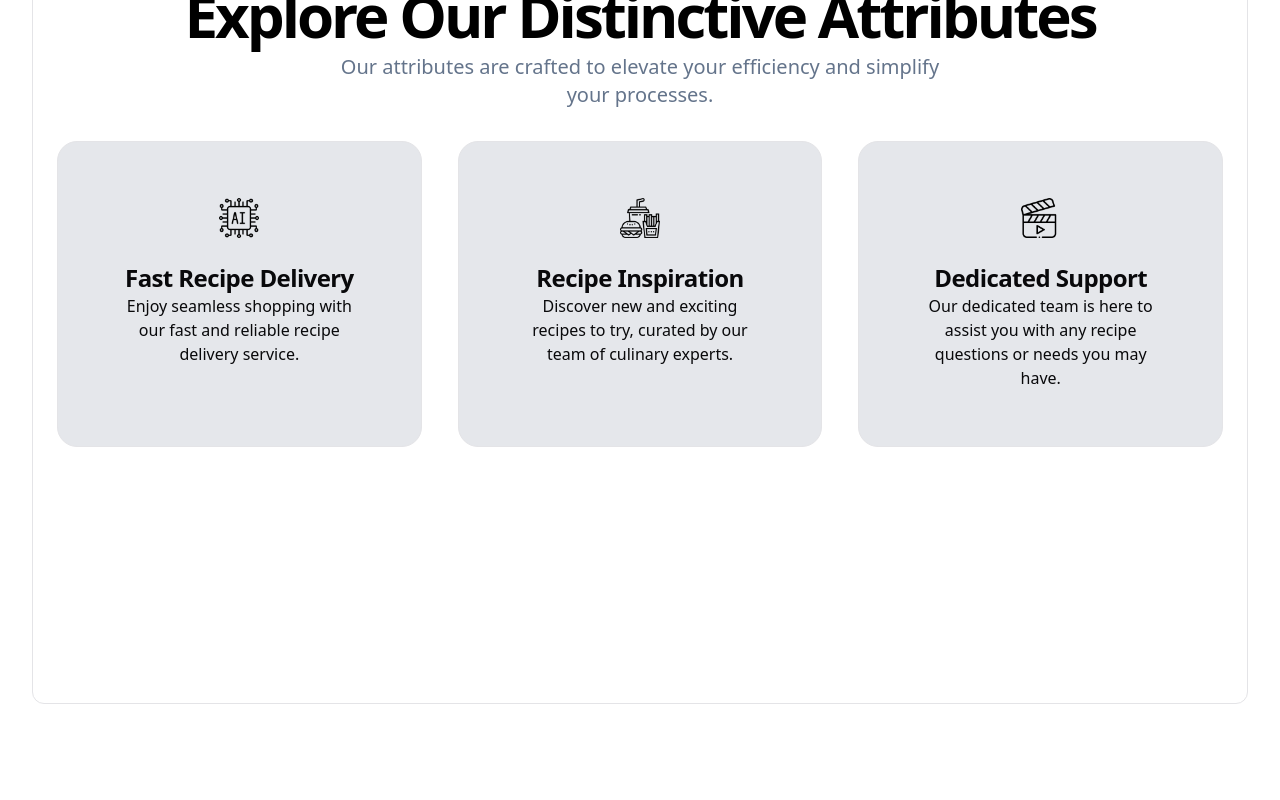
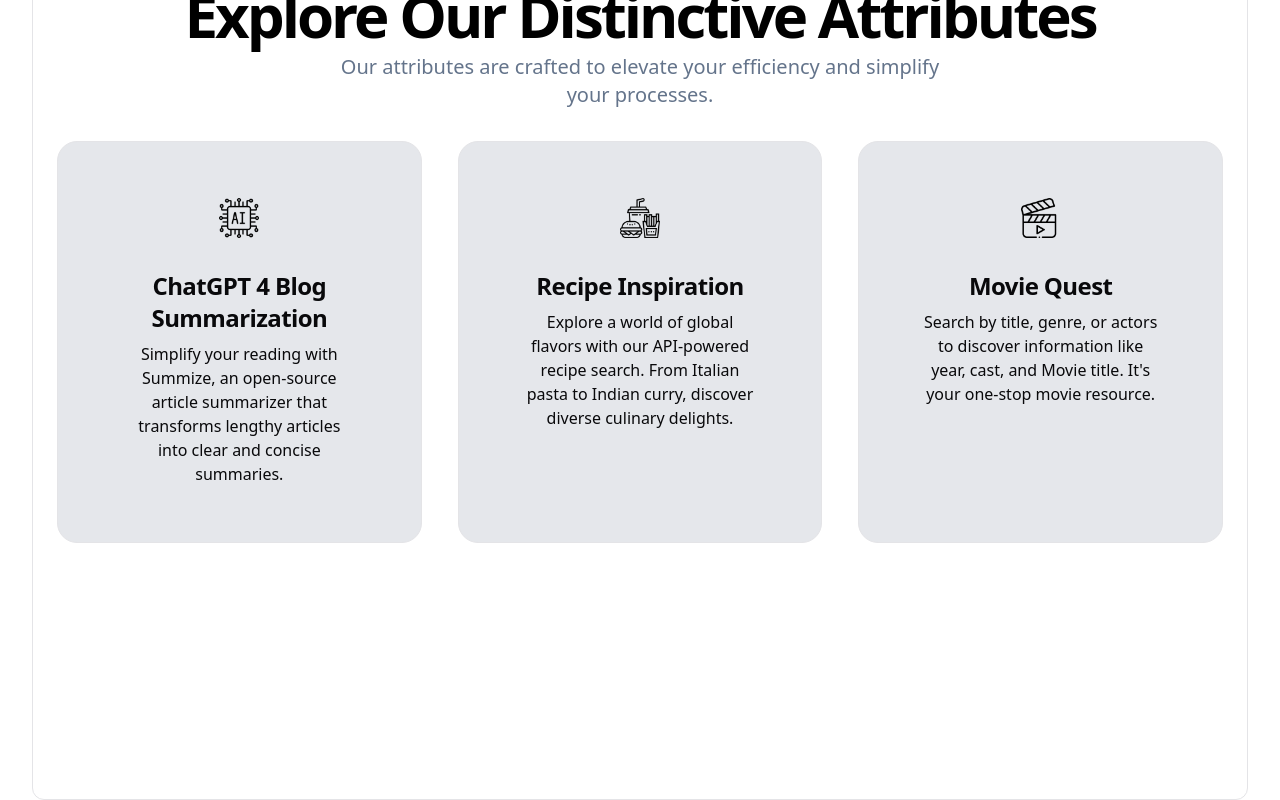
Before and after one commit to Eclarkhalid/chrem, a Next.js app: page / in a window 1280 px wide. Shown: the part 956-1756 px from the top of the page. Before the commit the page ends 1660 px from the top, so only its background shows below. Built offline with nearby package versions, Linux system fonts and the light colour scheme.

Commit message:
updating features

```diff
--- a/app/components/Features.tsx
+++ b/app/components/Features.tsx
@@ -22,7 +22,7 @@
                       <CardHeader className=' flex justify-center items-center  rounded-full'>
                           <Image src={service.img} alt={service.label} width={40} height={40} className="font-bold" />
                       </CardHeader>
-                      <CardTitle className="font-bold text-2xl">
+                      <CardTitle className="font-bold text-2xl my-2">
                         {service.label}
                       </CardTitle>
                       <CardContent>
--- a/constants/index.ts
+++ b/constants/index.ts
@@ -5,17 +5,17 @@
 export const services = [
   {
     img: img1,
-    label: "Fast Recipe Delivery",
-    subtext: "Enjoy seamless shopping with our fast and reliable recipe delivery service."
+    label: "ChatGPT 4 Blog Summarization",
+    subtext: "Simplify your reading with Summize, an open-source article summarizer that transforms lengthy articles into clear and concise summaries."
   },
   {
     img: img2,
     label: "Recipe Inspiration",
-    subtext: "Discover new and exciting recipes to try, curated by our team of culinary experts."
+    subtext: "Explore a world of global flavors with our API-powered recipe search. From Italian pasta to Indian curry, discover diverse culinary delights."
   },
   {
     img: img3,
-    label: "Dedicated Support",
-    subtext: "Our dedicated team is here to assist you with any recipe questions or needs you may have."
+    label: "Movie Quest",
+    subtext: "Search by title, genre, or actors to discover information like year, cast, and Movie title. It's your one-stop movie resource."
   },
 ];
```
